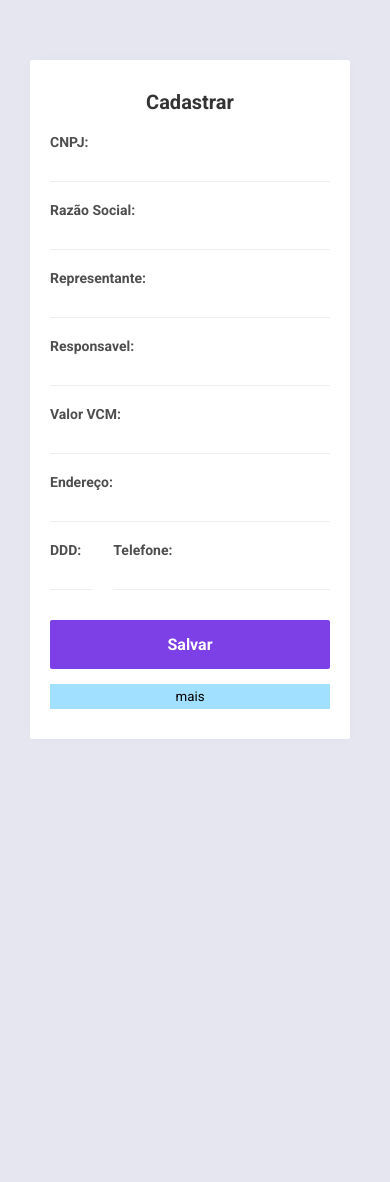
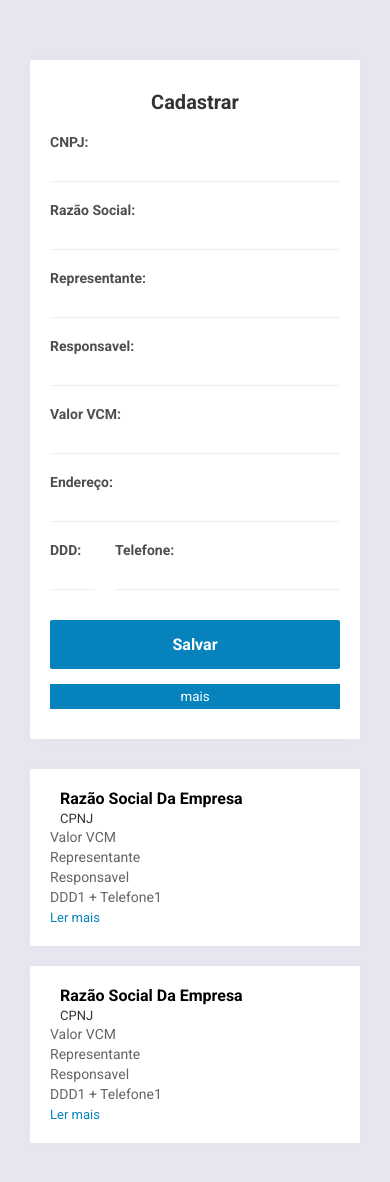
Before and after one commit to danielsampar12/csv-maker, a React (Create React App) app in the folder web/: page / in a window 390 px wide. Shown: the top 1182 px of the page. Before the commit the page ends 844 px from the top, so only its background shows below. Built offline with nearby package versions, Linux system fonts and the light colour scheme.

Commit message:
deixando o lay-out responsivo

```diff
--- a/web/src/App.css
+++ b/web/src/App.css
@@ -6,3 +6,20 @@
   display: flex;
   flex-direction: row;
 }
+
+#app main{
+  margin-left: 30px;
+}
+
+@media (max-width: 1000px){
+  #app{
+    flex-direction: column;
+  }
+  #app main{
+    margin-left: 0;
+    margin-top: 30px;
+  }
+  #app aside{
+    width: 100%;
+  }
+}
--- a/web/src/App.js
+++ b/web/src/App.js
@@ -2,11 +2,14 @@ import React from 'react';
 import './global.css';
 import './App.css';
 import './Sidebar.css';
+import './Main.css';
+
 
 
 function App() {
   return (
     <div id="app">
+
       <aside>
         <strong>Cadastrar</strong>
         <form>
@@ -56,8 +59,35 @@ function App() {
         </form>
       </aside>
       <main>
+      <ul>
+        <li className="emp-item">
+          <header>
+            <div className="emp-info">
+              <strong>Razão Social Da Empresa</strong>
+              <span>CPNJ</span>
+            </div>
+          </header>
+          <p>Valor VCM</p>
+          <p>Representante</p>
+          <p>Responsavel</p>
+          <p>DDD1 + Telefone1</p>
+          <a href="">Ler mais</a>
+        </li>
 
-
+        <li className="emp-item">
+          <header>
+            <div className="emp-info">
+              <strong>Razão Social Da Empresa</strong>
+              <span>CPNJ</span>
+            </div>
+          </header>
+          <p>Valor VCM</p>
+          <p>Representante</p>
+          <p>Responsavel</p>
+          <p>DDD1 + Telefone1</p>
+          <a href="">Ler mais</a>
+        </li>
+      </ul>
       </main>
     </div>
   );
--- a/web/src/Main.css
+++ b/web/src/Main.css
@@ -0,0 +1,58 @@
+main{
+  flex: 1;
+
+}
+
+main ul{
+  display: grid;
+  grid-template-columns: 1fr;
+  gap: 20px;
+  list-style: none;
+}
+
+li.emp-item {
+  background: #FFF;
+  box-shadow: 0 0 14px 0 rgba(0, 0, 0, 0.02);
+  border-radius: 2px;
+  padding: 20px;
+  width: 100%;
+}
+
+li.emp-item header{
+   display: flex;
+   flex-direction: row;
+   align-items: center;
+}
+
+li.emp-item header .emp-info{
+  margin-left: 10px;
+}
+
+.emp-info strong{
+  display: block;
+  font-size: 16px;
+  color: black;
+}
+
+.emp-info span{
+  font-size: 13px;
+  color: #333;
+  margin-top: 2px;
+}
+
+li.emp-item p {
+  color: #666;
+  font-size: 14px;
+  line-height: 20px;
+  margin: 10px, 0;
+}
+
+li.emp-item a{
+  color: #0683bd;
+  font-size: 13px;
+  text-decoration: none;
+}
+
+li.emp-item a :hover{
+  color: #005c87;
+}
--- a/web/src/Sidebar.css
+++ b/web/src/Sidebar.css
@@ -52,7 +52,7 @@ aside form button[type=submit]{
   width: 100%;
   border: 0;
   margin-top: 30px;
-  background: #7d40e7;
+  background: #0683bd;
   border-radius: 2px;
   padding: 15px 20px;
   font-size: 16px;
@@ -63,7 +63,7 @@ aside form button[type=submit]{
 }
 
 aside form button[type=submit]:hover{
-  background-color: #6931ca;
+  background-color: #005c87;
 }
 
 aside form button[id=readMore]{
@@ -71,11 +71,12 @@ aside form button[id=readMore]{
   border: 0;
   padding: 5px 5px;
   margin-top: 15px;
-  background: #a1e1ff;
+  background: #0683bd;
+  color: #FFF;
   cursor: pointer;
   transition: background 0.5s;
 }
 
 aside form button[id=readMore]:hover{
-  background-color: #52c8ff;
+  background-color: #005c87;
 }
```
